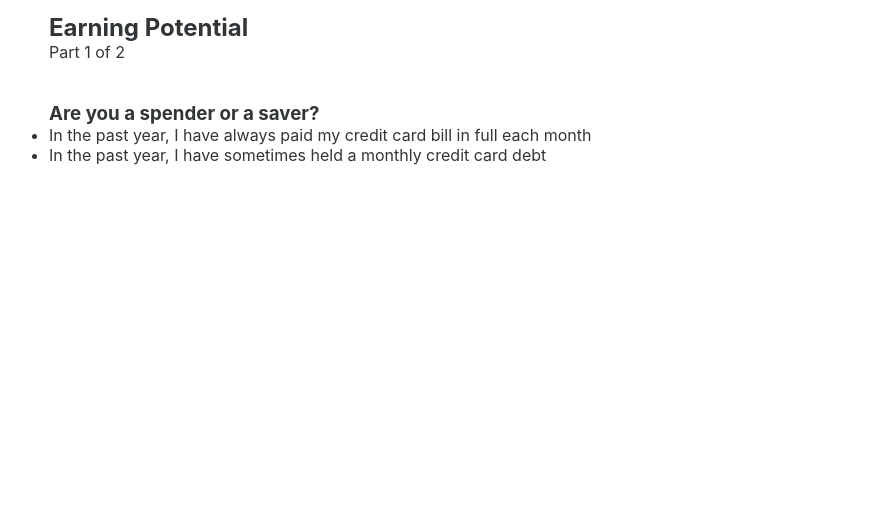
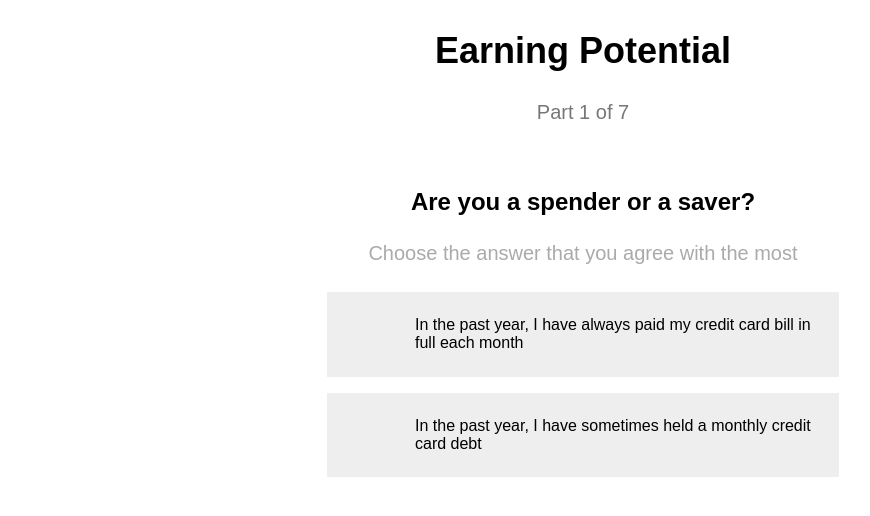
Before and after one commit to MarcL/nextjs-quiz, a Next.js app: page / in a window 1280 px wide. Shown: the top 516 px of the page, without its empty margins (57-927 px from the left). Built offline with nearby package versions, Linux system fonts and the light colour scheme.

Commit message:
Refactor + style with tachyons

```diff
--- a/components/meta.js
+++ b/components/meta.js
@@ -5,18 +5,8 @@ export default () => (
     <Head>
       <meta name="viewport" content="width=device-width, initial-scale=1" />
       <meta charSet="utf-8" />
+      <script src="https://use.fontawesome.com/9ce47504fe.js"></script>
+      <link rel="stylesheet" href="https://unpkg.com/tachyons@4.7.0/css/tachyons.min.css"/>
     </Head>
-    <style jsx global>{`
-      body {
-        font-family: SF UI Text, -apple-system, Helvetica, Arial, sans-serif;
-        background: #fff;
-      }
-
-      * {
-        margin: 0;
-        padding: 0;
-        box-sizing: border-box;
-      }
-    `}</style>
   </div>
 );
--- a/components/page.js
+++ b/components/page.js
@@ -2,33 +2,12 @@
 import Meta from './meta'
 
 export default ({ children }) => (
-  <div className="main">
+  <div id="main" className="w-75 center">
     <Meta />
     {/*<Header />*/}
 
-    <div className="page">
+    <div className="page avenir">
       { children }
     </div>
-
-    <style jsx>{`
-      .main {
-        width: 85%;
-        margin: auto;
-        padding: 10px 0 0 0;
-      }
-
-      .page {
-        color: #313537;
-        background: #fff;
-        padding: 3px 10px;
-      }
-
-      @media (max-width: 750px) {
-        .main {
-          padding: 0;
-          width: auto;
-        }
-      }
-    `}</style>
   </div>
 );
--- a/components/progress.js
+++ b/components/progress.js
@@ -2,12 +2,13 @@ import ProgressBar from './progressBar';
 
 export default ({current, total}) => (
     <div
-        className="section-progress"
-        style={{
-            height: '60px',
-        }}
+        id="section-progress"
+        className="tc"
     >
-        <p>Part {current} of {total}</p>
-        <ProgressBar current={current} total={total}/>
+        <p className="f4 gray">Part {current} of {total}</p>
+        <ProgressBar
+            current={current}
+            total={total}
+        />
     </div>
 );
--- a/components/question.js
+++ b/components/question.js
@@ -1,8 +1,9 @@
 import QuestionAnswerContainer from './questionAnswerContainer';
 
-export default ({question, onAnswer}) => (
+export default ({question, onAnswer, subtitle}) => (
     <div className="question">
-        <h3>{question.title}</h3>
+        <h3 className="f3 tc">{question.title}</h3>
+        <h4 className="f4 tc light-silver fw4">{subtitle}</h4>
         <QuestionAnswerContainer
             question={question}
             onAnswer={onAnswer}
--- a/components/questionAnswer.js
+++ b/components/questionAnswer.js
@@ -1,5 +1,13 @@
 export default ({answer, onAnswer, id}) => (
-    <li onClick={() => onAnswer(id)} >
-        {answer}
-    </li>
+    <div
+        className="w-100 pa2 mb3 bg-light-gray bg-animate hover-bg-light-green grow"
+        onClick={() => onAnswer(id)}
+    >
+        <div className="dtc w3 f1">
+            <i className="dark-gray fa fa-2x fa-check-circle-o"></i>
+        </div>
+        <div className="dtc v-top pl3">
+            <p>{answer}</p>
+        </div>
+    </div>
 );
--- a/components/questionAnswerContainer.js
+++ b/components/questionAnswerContainer.js
@@ -20,9 +20,9 @@ class QuestionAnswerContainer extends React.Component {
 
     render() {
         return(
-            <ul className="question">
+            <div className="mw6 center">
                 {this.renderAnswers()}
-            </ul>
+            </div>
         );
     }
 }
--- a/components/quiz.js
+++ b/components/quiz.js
@@ -15,20 +15,29 @@ class Quiz extends React.Component {
     }
 
     handleAnswer(answerId) {
-        console.log(`Answer : ${answerId}`);
         this.setState({
             answers: [...this.state.answers, answerId],
             currentQuestion: this.state.currentQuestion + 1
         });
     }
     renderQuiz(currentQuestionIndex, totalQuestions) {
-        const {questions} = this.props;
+        const {data: {questions}, data} = this.props;
         const currentQuestion = questions[currentQuestionIndex - 1];
+        const subtitle = currentQuestion.subtitle
+            ? currentQuestion.subtitle
+            : data.subtitle ? data.subtitle : '';
 
         return(
             <div>
-                <Progress current={currentQuestionIndex} total={totalQuestions} />
-                <Question question={currentQuestion} onAnswer={this.handleAnswer} />
+                <Progress
+                    current={currentQuestionIndex}
+                    total={totalQuestions}
+                />
+                <Question
+                    question={currentQuestion}
+                    subtitle={subtitle}
+                    onAnswer={this.handleAnswer}
+                />
             </div>
         );
     }
@@ -42,7 +51,7 @@ class Quiz extends React.Component {
     }
 
     render() {
-        const {title, questions} = this.props;
+        const {data: {title, questions}} = this.props;
         const totalQuestions = questions.length;
         const currentQuestionIndex = this.state.currentQuestion;
         const currentQuestion = questions[currentQuestionIndex - 1];
@@ -52,11 +61,9 @@ class Quiz extends React.Component {
             : this.renderQuiz(currentQuestionIndex, totalQuestions);
 
         return (
-            <div className="quiz">
-                <h2 className="quiz-title">{title}</h2>
-                <div>
-                    {renderComponent}
-                </div>
+            <div id="quiz">
+                <h2 id="quiz-title" className="f2 tc">{title}</h2>
+                {renderComponent}
             </div>
         );
     }
--- /dev/null
+++ b/data/exampleQuestions.js
@@ -0,0 +1,60 @@
+export default {
+    title: 'Earning Potential',
+    subtitle: 'Choose the answer that you agree with the most',
+    questions: [
+        {
+            title: 'Are you a spender or a saver?',
+            answers: [
+                'In the past year, I have always paid my credit card bill in full each month',
+                'In the past year, I have sometimes held a monthly credit card debt',
+            ]
+        },
+        {
+            title: 'Which is more important: freedom or security?',
+            answers: [
+                'I\'m currently a full-time employee',
+                'I\'m currently a full-time employee with a side gig',
+                'I\'m currently working as a freelancer or am a part-time employee',
+                'I\'m not currently employed'
+            ]
+        },
+        {
+            title: 'Do you enjoy freelancing or full-time work?',
+            answers: [
+                'My income provides me with a comfortable lifestyle',
+                'Making more money would measurably improve my quality of life'
+            ]
+        },
+        {
+            title: 'Are you assertive or accommodating?',
+            answers: [
+                'In the last 18 months, I have received a promotion or raise at work',
+                'I have not received a promotion or raise at work in the last 18 months'
+            ]
+        },
+        {
+            title: 'Are you settled or still searching for a dream career?',
+            answers: [
+                'I would describe my current job as my "dream job"',
+                'My current job is not my "dream job"'
+            ]
+        },
+        {
+            title: 'Are you an entrepreneur or intrapreneur?',
+            answers: [
+                'I see myself running a successful business someday',
+                'I am not too concerned about running a business'
+            ]
+        },
+        {
+            title: 'Tell us more about you(won\'t be shared)',
+            subtitle: 'When it comes to earning more, what is your #1 single biggest challenge right now?',
+            answers: [
+                'I\'m thinking of starting a business online but I\'m not sure where to start',
+                'I\'m looking to make some extra money to improve the quality of my life',
+                'I\'m looking to advance my career or get a raise',
+                'I recently started an online business and I want to get more traction'
+            ]
+        }
+    ]
+};
--- a/pages/index.js
+++ b/pages/index.js
@@ -1,30 +1,12 @@
 import Page from '../components/page.js';
 import Quiz from '../components/quiz.js';
+import exampleQuestions from '../data/exampleQuestions';
 
 export default class extends React.Component {
 
     static async getInitialProps () {
-        // TODO: Get this from somewhere
-        return {
-            title: 'Earning Potential',
-            questions: [
-                {
-                    title: 'Are you a spender or a saver?',
-                    answers: [
-                        'In the past year, I have always paid my credit card bill in full each month',
-                        'In the past year, I have sometimes held a monthly credit card debt',
-                    ]
-                },
-                {
-                    title: 'Which is more important: freedom or security?',
-                    answers: [
-                        'I\'m currently a full-time employee',
-                        'I\'m currently a full-time employee with a side gig',
-                        'I\'m currently working as a freelancer or am a part-time employee'
-                    ]
-                }
-            ]
-        };
+        // TODO: Assume it'll be asynchronous from a data source
+        return exampleQuestions;
     }
 
     render () {
@@ -32,7 +14,7 @@ export default class extends React.Component {
 
         return(
             <Page>
-               <Quiz title={title} questions={questions} />
+               <Quiz data={this.props} />
             </Page>
         );
     }
```
